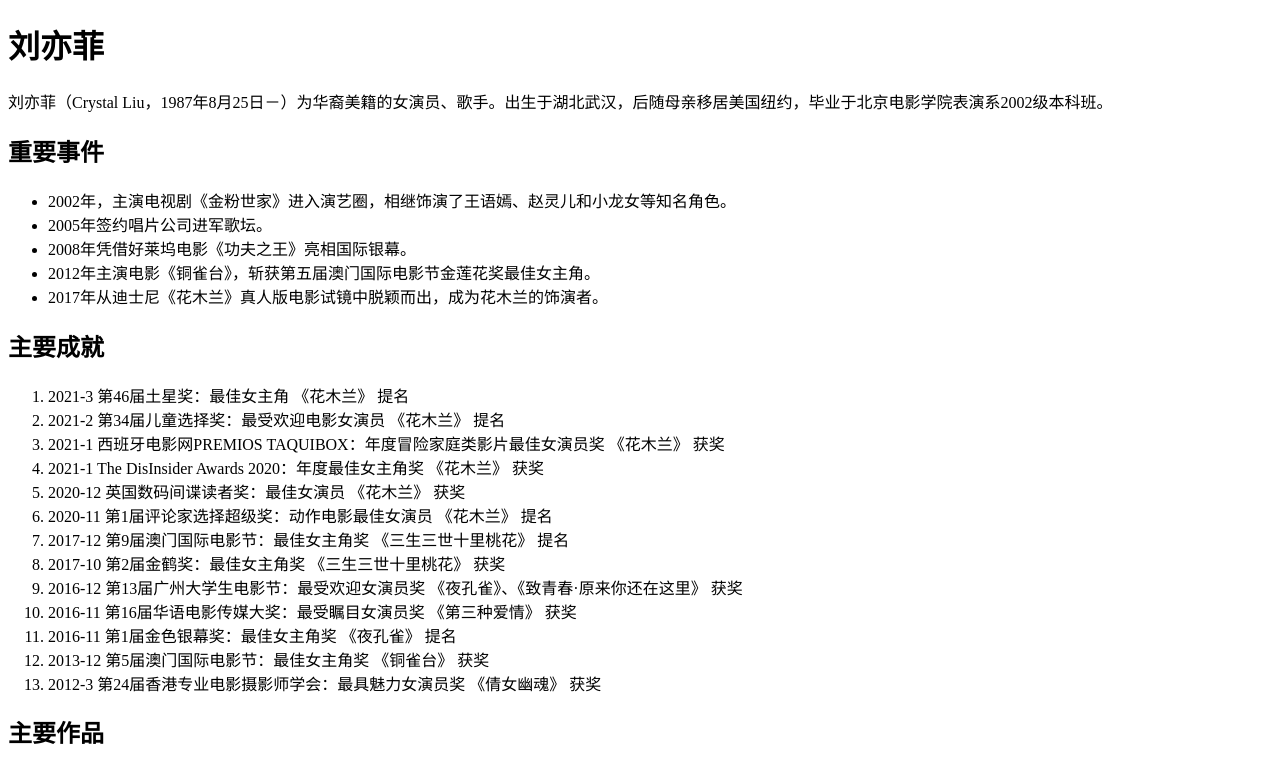
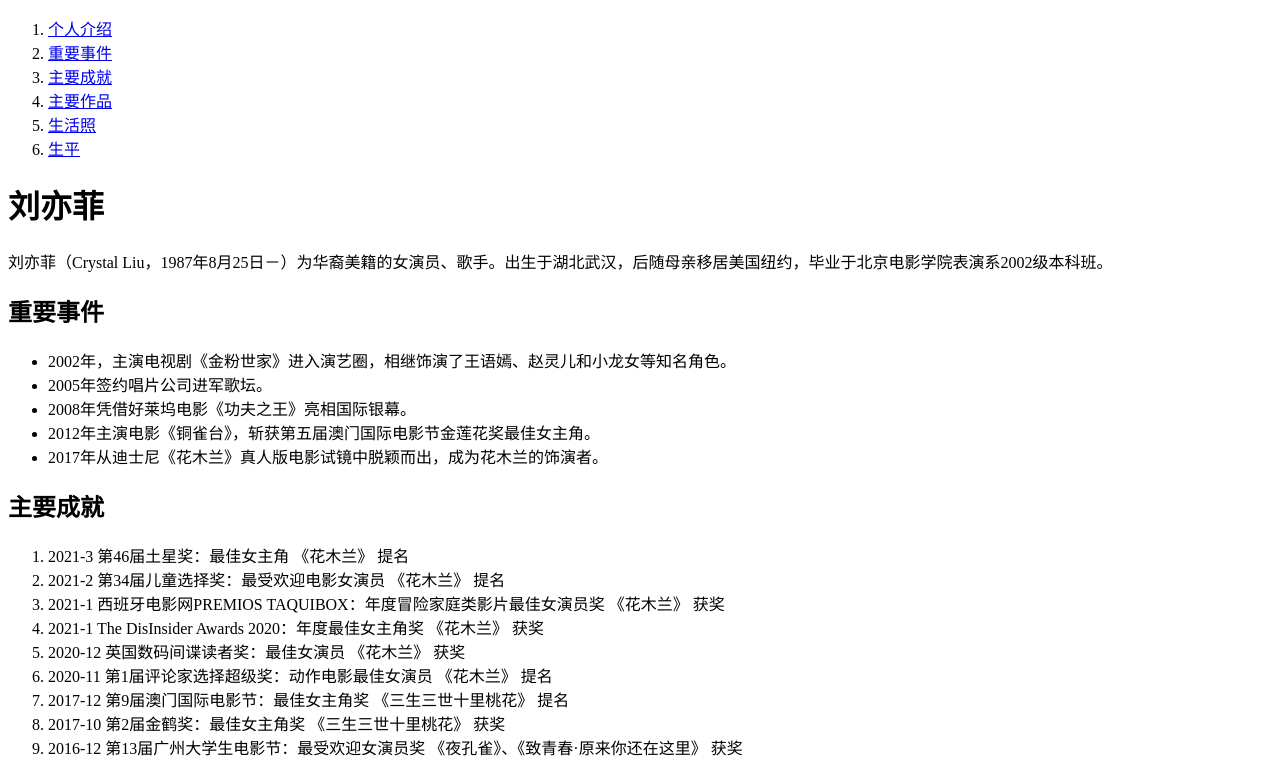
Before and after one commit to liuying525/html-demo-liuyifei, a plain HTML site: page index.html in a window 1280 px wide. Shown: the top 763 px of the page. Drawn offline with Linux system fonts and the light colour scheme.

Commit message:
第二次提交，新增导航栏与图片大图展示功能

```diff
--- a/index.html
+++ b/index.html
@@ -12,12 +12,22 @@
     </style>
   </head>
   <body>
-    <h1>刘亦菲</h1>
+    <nav>
+        <ol>
+            <li><a href="#xixi">个人介绍</a></li>
+            <li><a href="#events">重要事件</a></li>
+            <li><a href="#achievements">主要成就</a></li>
+            <li><a href="#works">主要作品</a></li>
+            <li><a href="#pictures">生活照</a></li>
+            <li><a href="#stories">生平</a></li>
+        </ol>
+    </nav>
+    <h1 id="xixi">刘亦菲</h1>
     <p>
       刘亦菲（Crystal
       Liu，1987年8月25日－）为华裔美籍的女演员、歌手。出生于湖北武汉，后随母亲移居美国纽约，毕业于北京电影学院表演系2002级本科班。
     </p>
-    <h2>重要事件</h2>
+    <h2 id="events">重要事件</h2>
     <p>
       <ul>
           <li>2002年，主演电视剧《金粉世家》进入演艺圈，相继饰演了王语嫣、赵灵儿和小龙女等知名角色。</li>
@@ -27,7 +37,7 @@
           <li>2017年从迪士尼《花木兰》真人版电影试镜中脱颖而出，成为花木兰的饰演者。</li>
       </ul>
     </p>
-    <h2>主要成就</h2>
+    <h2 id="achievements">主要成就</h2>
 
         <ol>
             <li>2021-3	第46届土星奖：最佳女主角 	《花木兰》	提名</li>
@@ -45,7 +55,7 @@
             <li>2012-3	第24届香港专业电影摄影师学会：最具魅力女演员奖 	《倩女幽魂》	获奖</li>
         </ol>
 
-        <h2>主要作品</h2>
+        <h2 id="works">主要作品</h2>
         <table>
             <thead>
                 <tr><th>时间</th><th>电影名</th><th>角色名</th></tr>
@@ -113,12 +123,12 @@
                 </tr>
             </tbody>
         </table>
-        <h2>生活照</h2>
-            <div><img width="400"  src="images/1.jpg" alt="图一"></div>
-            <div><img width="400"  src="images/2.jpg" alt="图二"></div>
-            <div><img width="400"  src="images/3.jpg" alt="图三"></div>
+        <h2 id="pictures">生活照</h2>
+            <div><a href="images/1.jpg" target="_blank"> <img width="400"  src="images/1.jpg" alt="图一"></a></div>
+            <div><a href="images/2.jpg" target="_blank"> <img width="400"  src="images/2.jpg" alt="图二"></a></div>
+            <div><a href="images/3.jpg" target="_blank"> <img width="400"  src="images/3.jpg" alt="图三"></a></div>
 
-        <h2>生平</h2>
+        <h2 id="stories">生平</h2>
         <p>
             刘亦菲出生时随父姓，原名“安风”，4岁时父母离异由母抚养，随母姓并由外婆改为现名。刘亦菲自称3岁时由于一本满是好莱坞电影海报的挂历而萌生了做演员的想法。由于经常观看母亲演出的缘故，刘亦菲从小便接受艺术的熏陶，并显露出了做明星的潜质，她在中南商都第二届“童花杯”童装模特大奖赛中获得冠军。
         </p>
```
